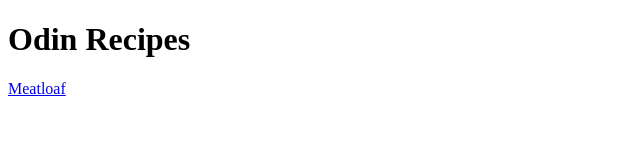
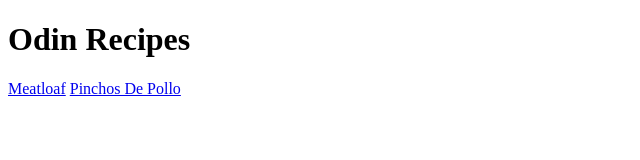
Before and after one commit to ShaneCFX/odin-recipes, a plain HTML site: page index.html in a window 1280 px wide. Shown: the whole page, without its empty margins (0-640 px from the left). Drawn offline with Linux system fonts and the light colour scheme.

Commit message:
updated with new recipe

```diff
--- a/index.html
+++ b/index.html
@@ -8,7 +8,7 @@
     <body>
         <h1>Odin Recipes</h1>
         <a href="recipes/meatloaf.html"> Meatloaf</a>
-
+        <a href="recipes/pinchos.html"> Pinchos De Pollo</a>
     </body>
 
 </html>
```
